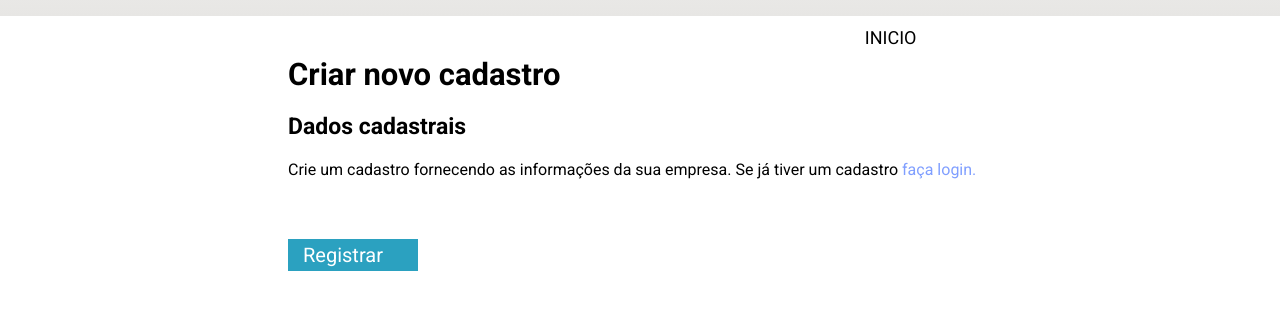
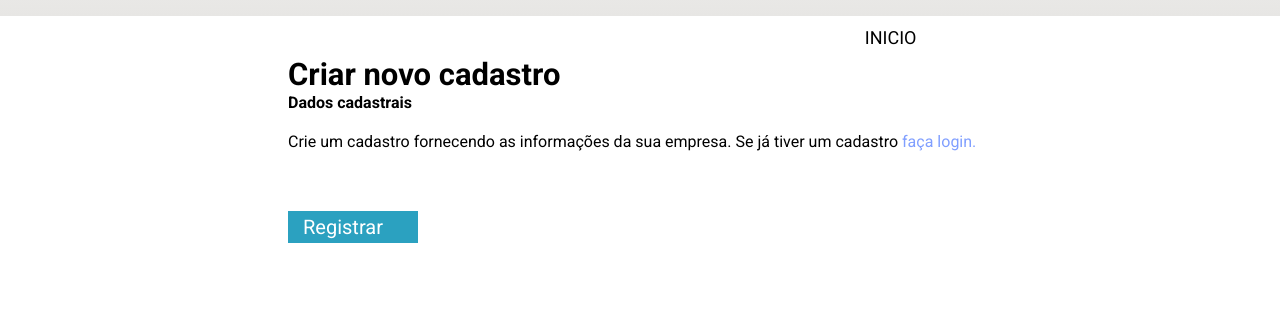
Before and after one commit to lucasmiko/Projeto_Gogar2, a plain HTML site: page index.html in a window 1280 px wide. Shown: the part 74-384 px from the top of the page. Drawn offline with Linux system fonts and the light colour scheme.

Commit message:
Update index.html

```diff
--- a/index.html
+++ b/index.html
@@ -1,7 +1,8 @@
 <!DOCTYPE html>
 <html>
 <head>
-	<meta charset="utf-8">
+	<!--Sempre bom para o SEO usar UTF ao invés de utf-->
+	<meta charset="UTF-8">
 	<title>Formulário de Inscrição</title>
 	<link rel="stylesheet" type="text/css" href="css/style.css">
 	<meta name="description" content="Formulário Responsivo">
@@ -35,7 +36,8 @@
  	<div class="center">
  		<section class="info">
  			<h1>Criar novo cadastro</h1>
- 			<h3>Dados cadastrais</h3>
+			<!--Seria bom dentro de um escopo não usar uma tag h3 sem antes ter usado uma tag h2-->
+ 			<strong>Dados cadastrais</strong>
  			<p>Crie um cadastro fornecendo as informações da sua empresa. Se já tiver um cadastro <a href="">faça login.</a></p>
  			<div class="contador-conclusao"></div>
  		</section><!--info-->
```
